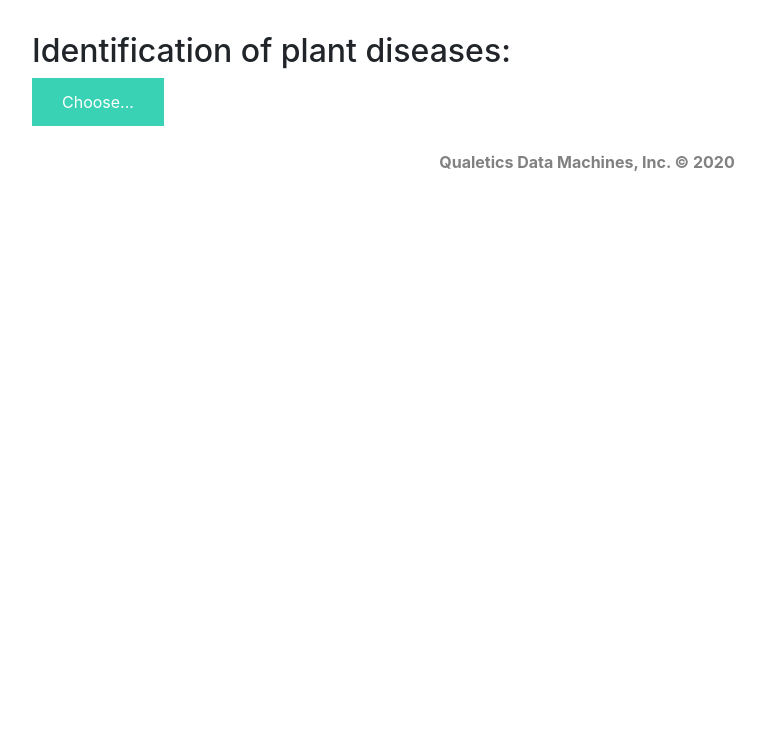
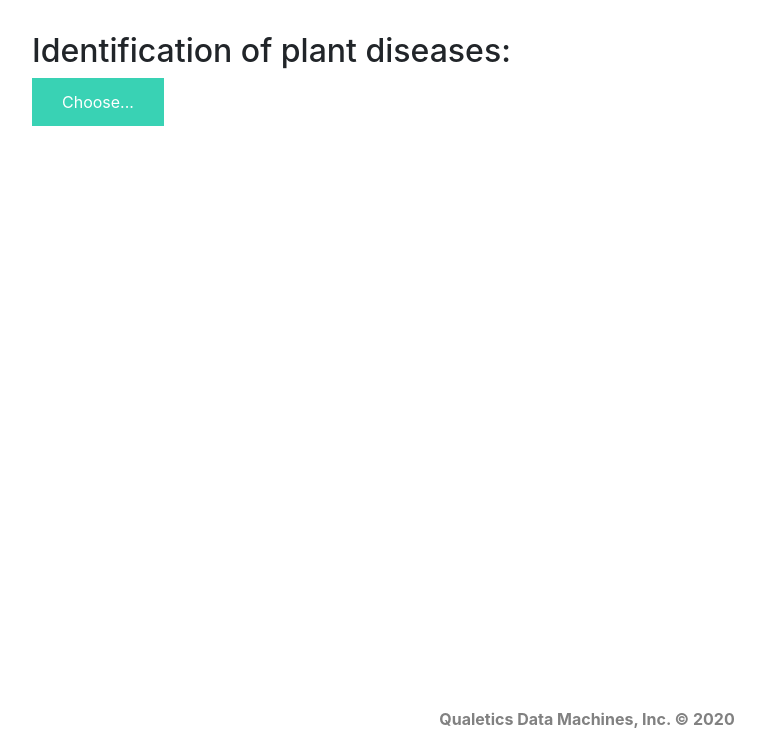
Before and after one commit to shubhamkotal/Plant_Disease_prediction, a Flask app: page / in a window 1280 px wide. Shown: the part 66-800 px from the top of the page, without its empty margins (53-818 px from the left). Run offline with Flask 2, Linux system fonts and the light colour scheme; parts of the project's set-up code (start-up, migrations or seed data) failed here and were passed over; some libraries are stand-ins or nearby versions.

Commit message:
Update base.html

```diff
--- a/templates/base.html
+++ b/templates/base.html
@@ -9,9 +9,15 @@
     		width:220px;
     		height:50px;
     	}
-    	footer{
-			text-align:center;
-		}
+
+	footer{
+text-align:center;
+position: absolute;
+   bottom: 0;
+   width: 100%;
+   height: 60px;
+   line-height: 90px;
+}
 		footer p{
 			font-weight:bold;
 			color:#818181;
```
